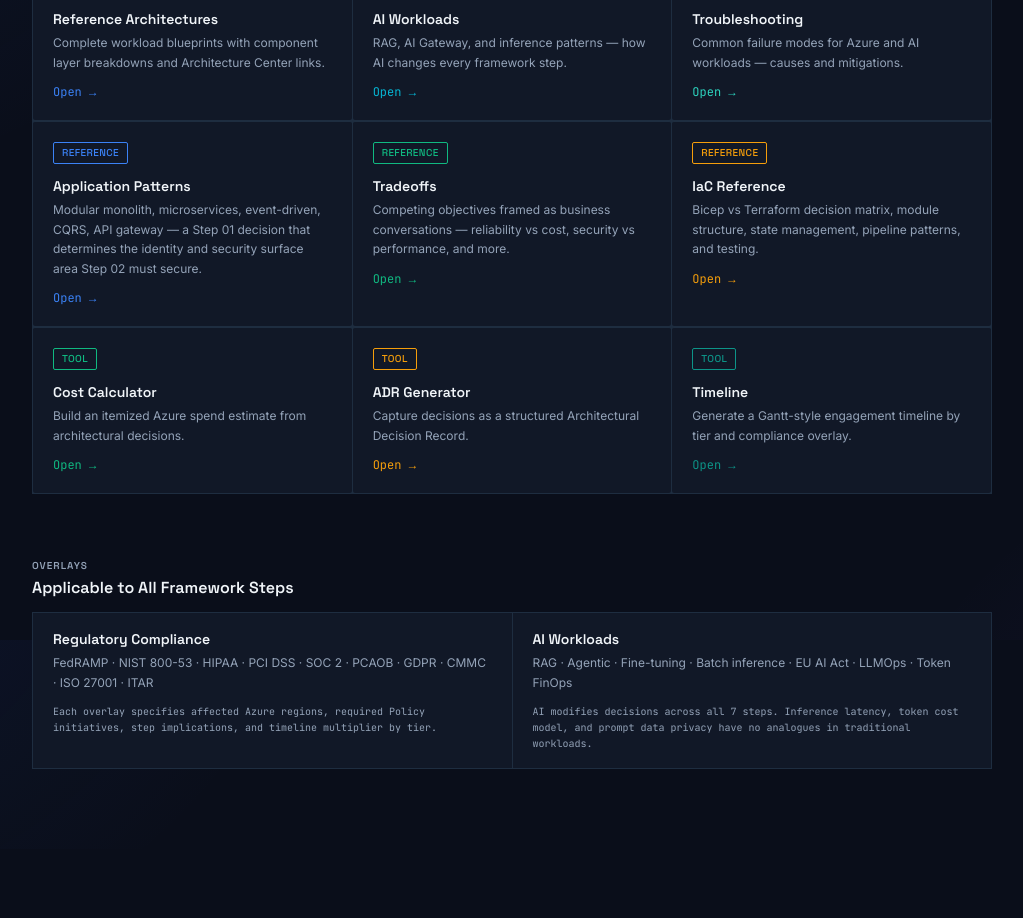
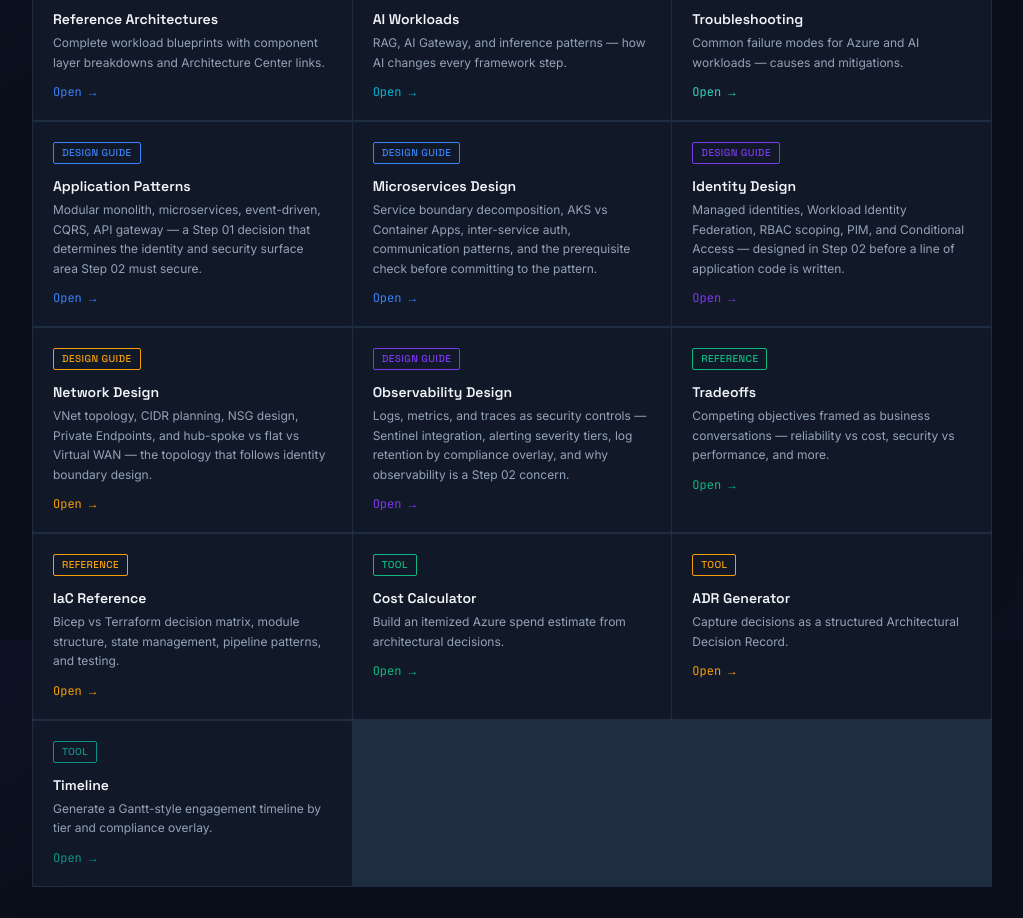
Before and after one commit to scottkollarik/azure-cloud-engagement-framework, a React (Vite) app: page / in a window 1280 px wide. Shown: the part 960-1878 px from the top of the page, without its empty margins (256-1279 px from the left). Before the commit the page ends 1809 px from the top, so only its background shows below. Built offline with nearby package versions, Linux system fonts and the light colour scheme.

Commit message:
feat(landing): add Design Guide cards to Where to Go section
Add Identity Design, Network Design, Observability Design, and
Microservices Design entry points. Retag Application Patterns from
Reference to Design Guide for nav consistency.

```diff
--- a/src/pages/Landing.jsx
+++ b/src/pages/Landing.jsx
@@ -48,7 +48,35 @@
     label: 'Application Patterns',
     description: 'Modular monolith, microservices, event-driven, CQRS, API gateway — a Step 01 decision that determines the identity and security surface area Step 02 must secure.',
     accent: 'border-waf-reliability text-waf-reliability',
-    tag: 'Reference',
+    tag: 'Design Guide',
+  },
+  {
+    to: '/microservices-design',
+    label: 'Microservices Design',
+    description: 'Service boundary decomposition, AKS vs Container Apps, inter-service auth, communication patterns, and the prerequisite check before committing to the pattern.',
+    accent: 'border-waf-reliability text-waf-reliability',
+    tag: 'Design Guide',
+  },
+  {
+    to: '/identity-design',
+    label: 'Identity Design',
+    description: 'Managed identities, Workload Identity Federation, RBAC scoping, PIM, and Conditional Access — designed in Step 02 before a line of application code is written.',
+    accent: 'border-waf-security text-waf-security',
+    tag: 'Design Guide',
+  },
+  {
+    to: '/network-design',
+    label: 'Network Design',
+    description: 'VNet topology, CIDR planning, NSG design, Private Endpoints, and hub-spoke vs flat vs Virtual WAN — the topology that follows identity boundary design.',
+    accent: 'border-waf-operations text-waf-operations',
+    tag: 'Design Guide',
+  },
+  {
+    to: '/observability-design',
+    label: 'Observability Design',
+    description: 'Logs, metrics, and traces as security controls — Sentinel integration, alerting severity tiers, log retention by compliance overlay, and why observability is a Step 02 concern.',
+    accent: 'border-waf-security text-waf-security',
+    tag: 'Design Guide',
   },
   {
     to: '/tradeoffs',
```
